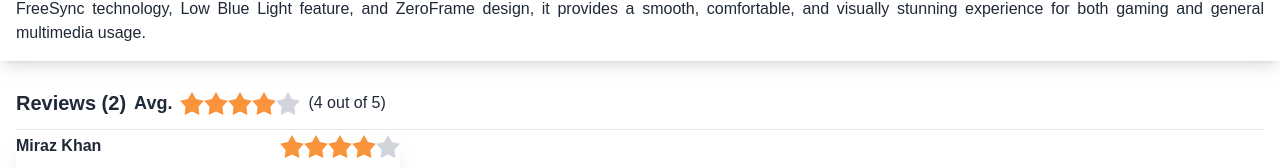
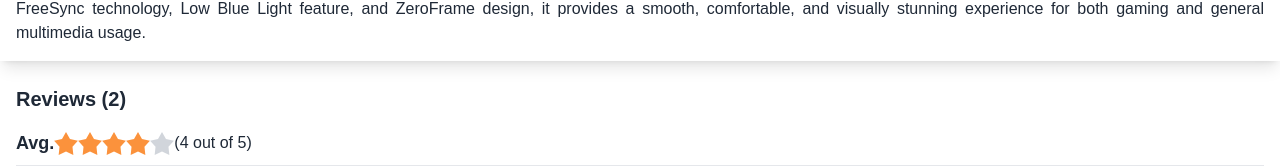
Before and after one commit to Marufhossain112/build-master, a Next.js app: page /pc/product-details/1 in a window 1280 px wide. Shown: the part 784-952 px from the top of the page. Built offline with nearby package versions, Linux system fonts and the light colour scheme; data requests are answered from the project's data file.

Commit message:
[Done] reviews updated

```diff
--- a/src/pages/pc/product-details/[productId].js
+++ b/src/pages/pc/product-details/[productId].js
@@ -55,9 +55,14 @@ export default function ProductDetails({ product }) {
             </div>
             {/* reviews */}
             <div className='p-4 shadow-lg'>
-                <div className='flex justify-start gap-2 w-full items-center'>
-                    <h2 className='font-bold text-xl py-3'>Reviews ({reviews.length}) </h2><span className='text-lg font-semibold'>Avg.
-                        { } </span><StarRating individualRating={avgRating}></StarRating><p>{`(${avgRating} out of 5)`}</p>
+                <div className='flex flex-col gap-2 w-full '>
+                    <h2 className='font-bold text-xl py-2'>Reviews ({reviews.length}) </h2>
+                    <div className='flex items-center'>
+                        <span className='text-lg font-semibold'>Avg.
+                            { } </span><StarRating individualRating={avgRating}></StarRating><p>{`(${avgRating} out of 5)`}</p>
+                    </div>
+                    <div>
+                    </div>
                 </div>
                 <hr />
                 <div>
```
